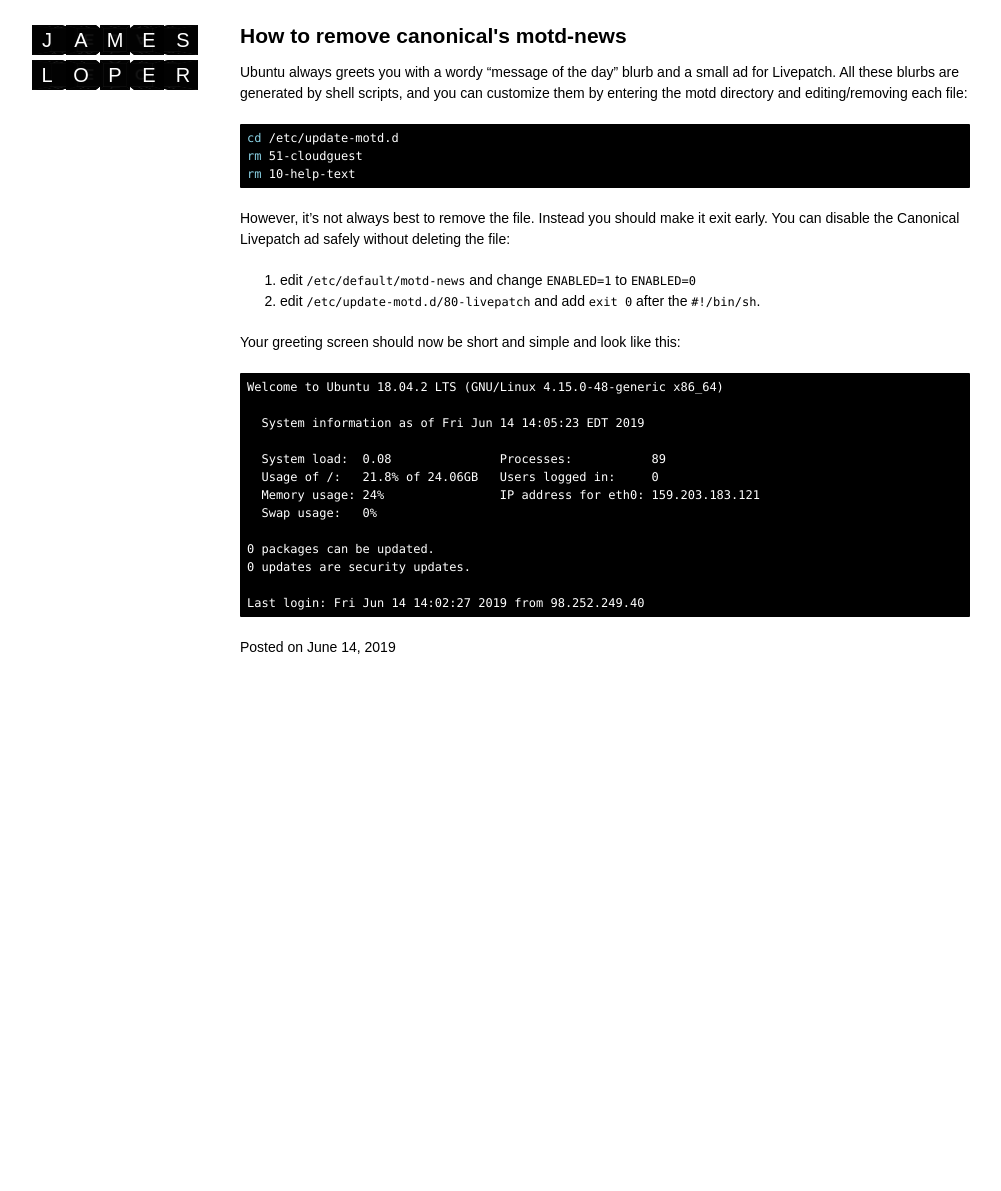
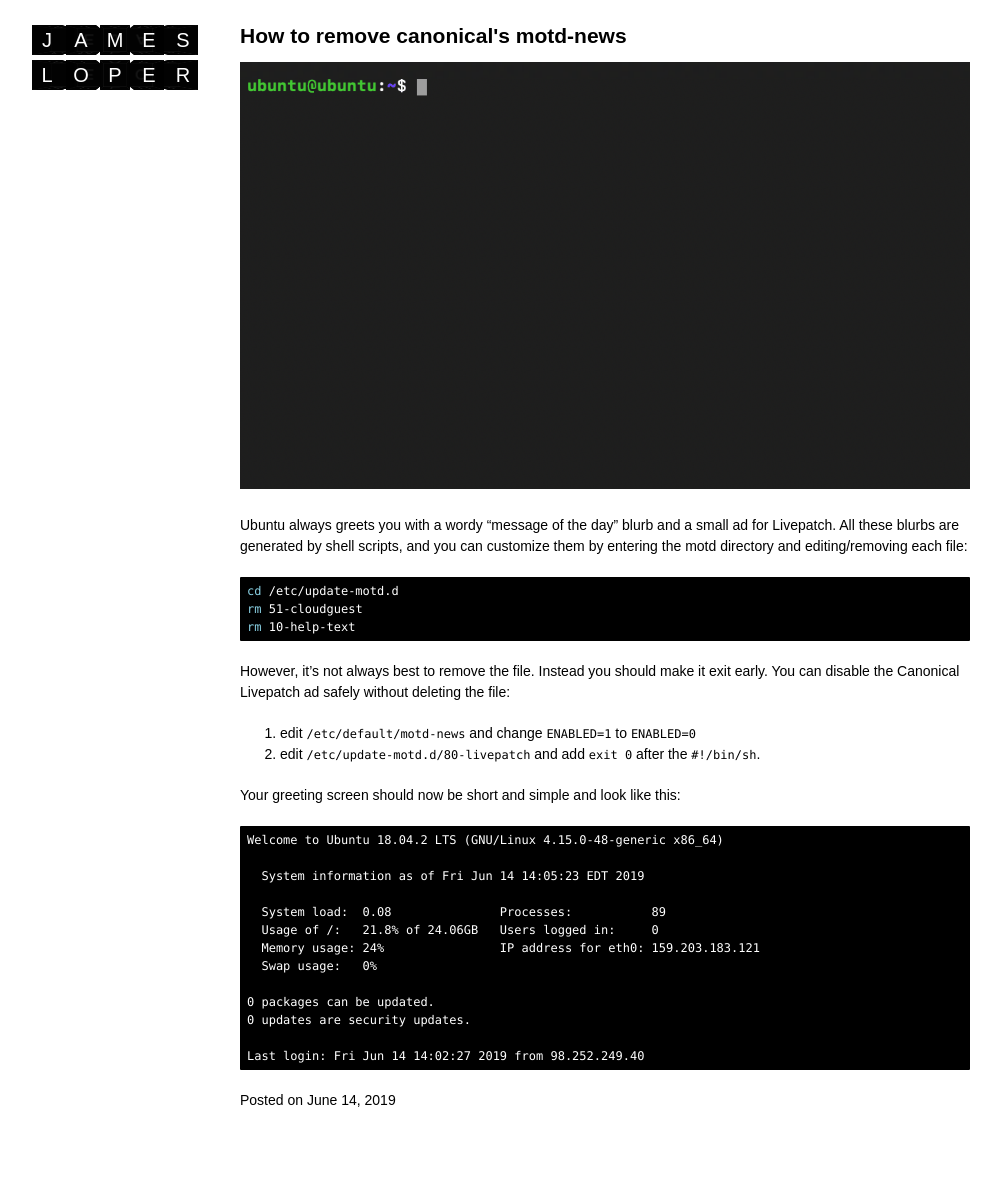
Before and after one commit to jamesloper/blog, a Jekyll site: the page built from _posts/2019-06-14-how-to-remove-canonicals-motd-news.md, in a window 1280 px wide. Shown: the whole page, without its empty margins (140-1141 px from the left). Built offline with Jekyll 4.4.1, drawn with Linux system fonts in a browser that asks for light colours; before the commit the page ends 900 px from its top, so only the background shows below that.

Commit message:
motd pic

```diff
--- a/_posts/2019-06-14-how-to-remove-canonicals-motd-news.md
+++ b/_posts/2019-06-14-how-to-remove-canonicals-motd-news.md
@@ -3,6 +3,8 @@
 title:  "How to remove canonical's motd-news"
 categories: ubuntu
 ---
+
+<img src="/assets/motd.png" alt="MOTD" class="banner"/>
 
 Ubuntu always greets you with a wordy "message of the day" blurb and a small ad for Livepatch. All these blurbs are generated by shell scripts, and you can customize them by entering the motd directory and editing/removing each file:
 
```
Also changed, not shown: assets/motd.png (added).
